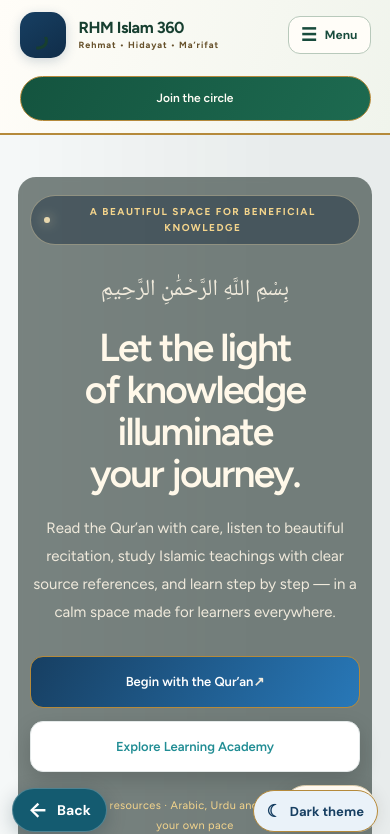
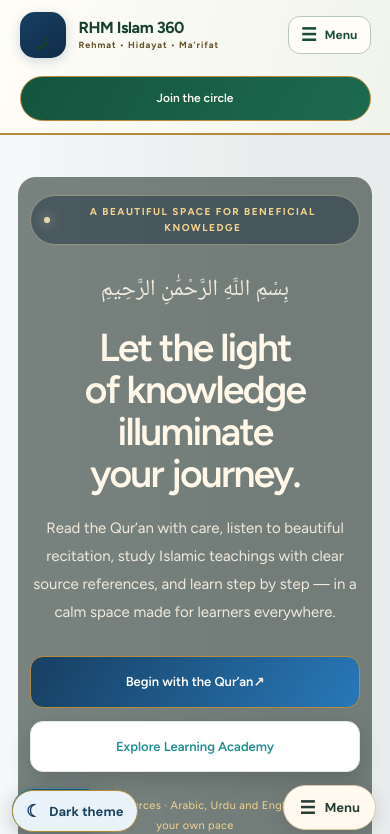
Before and after one commit to muhammadhadiurrehman7-max/rhm-islamic-circle, a Next.js app: page / in a window 390 px wide. Shown: the top 834 px of the page. Built offline with nearby package versions, Linux system fonts and the light colour scheme; a web font is replaced by a local one.

Commit message:
Keep theme control clear of mobile navigation button

```diff
--- a/app/accessible-theme-system.css
+++ b/app/accessible-theme-system.css
@@ -67,7 +67,7 @@ html[data-site-theme] body :is(a,button,input,select,textarea):focus-visible { o
 .rhm-appearance-controls .site-theme-toggle { position:static !important; display:inline-flex; align-items:center; justify-content:center; gap:8px; min-height:44px; padding:0 15px; border:1px solid #b9a77f; border-radius:999px; background:#102c21; color:#fff8e9; box-shadow:0 5px 20px rgba(0,0,0,.22); font:700 13px/1.2 inherit; cursor:pointer; }
 .rhm-appearance-controls .site-theme-toggle:hover { background:#1a4935; }
 @media(max-width:560px) {
-  .rhm-appearance-controls { right:max(12px,env(safe-area-inset-right)); bottom:max(12px,env(safe-area-inset-bottom)); }
+  .rhm-appearance-controls { left:max(12px,env(safe-area-inset-left)); right:auto; bottom:max(12px,env(safe-area-inset-bottom)); }
   .rhm-appearance-controls .site-theme-toggle { min-height:42px; padding:0 13px; }
 }
 
```
